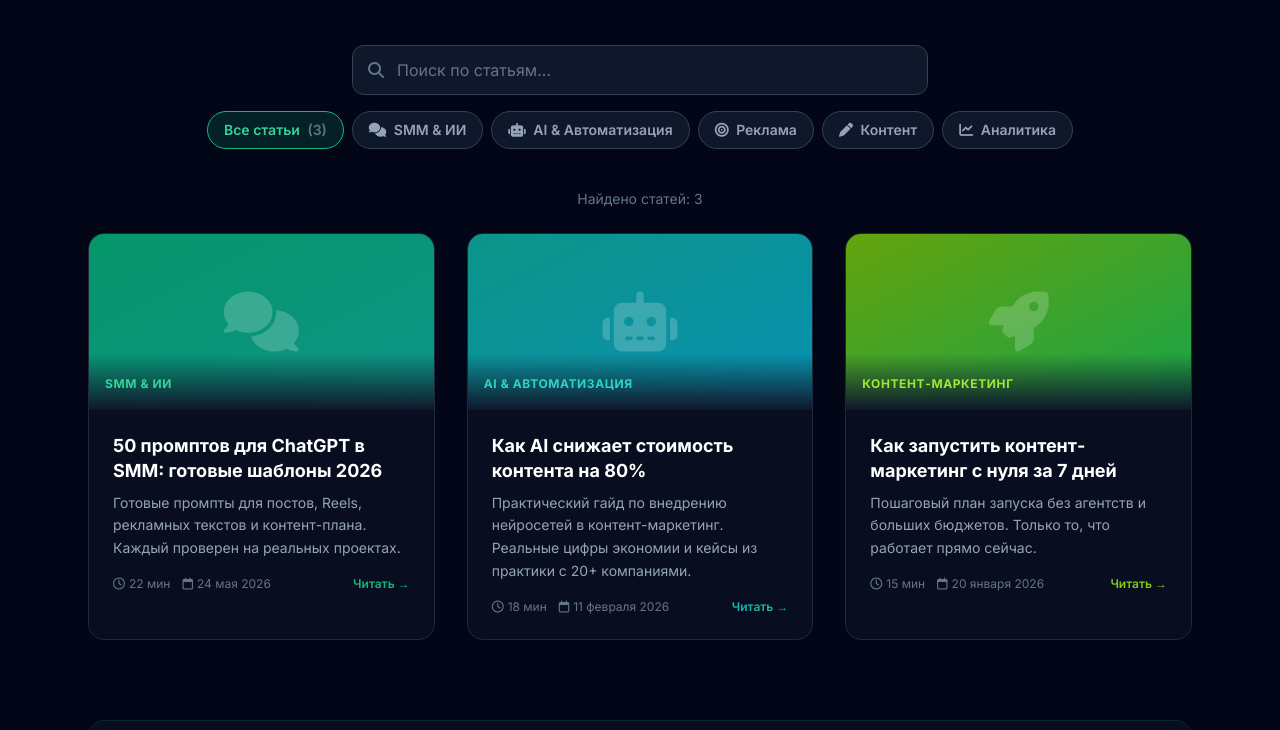
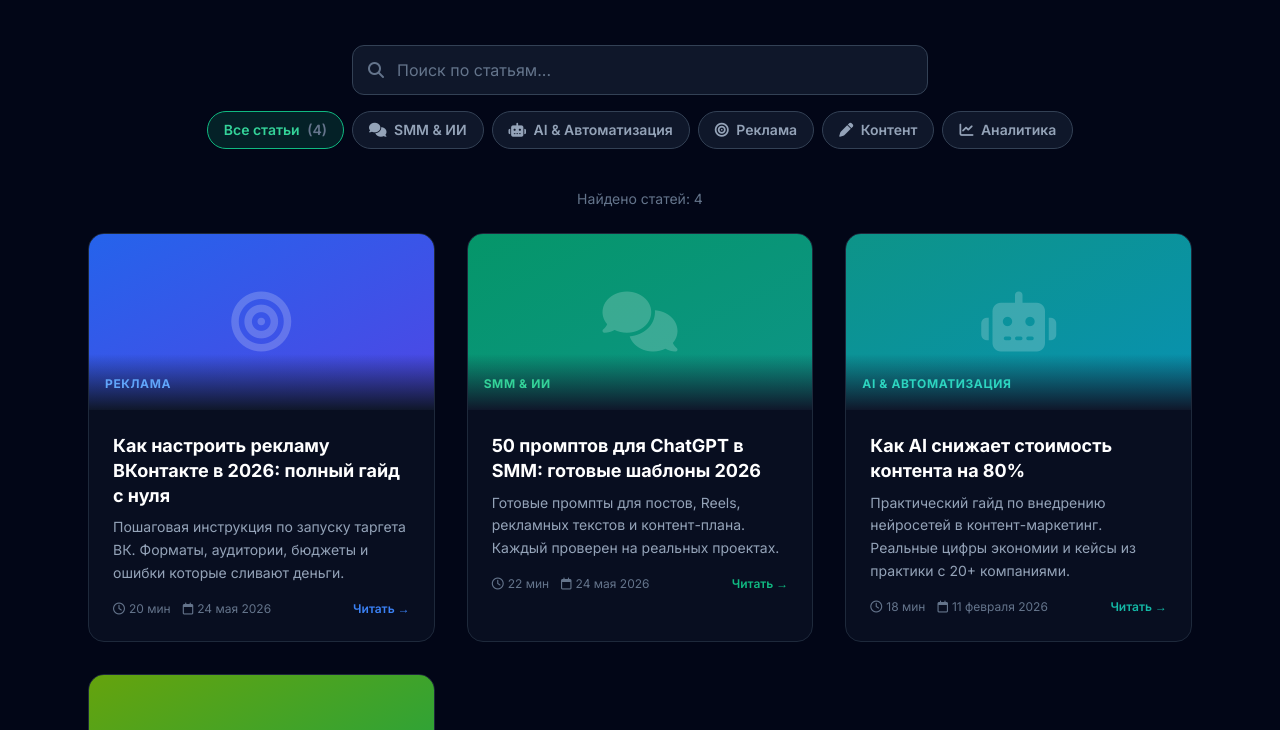
Before and after one commit to vladsaram/vladsaram.github.io, a plain HTML site: page blog.html in a window 1280 px wide. Shown: the part 248-978 px from the top of the page. Drawn offline with nearby package versions, Linux system fonts and the light colour scheme.

Commit message:
Update blog.html

```diff
--- a/blog.html
+++ b/blog.html
@@ -148,6 +148,18 @@
 <script>
 const ARTICLES = [
     {
+    title: "Как настроить рекламу ВКонтакте в 2026: полный гайд с нуля",
+    desc: "Пошаговая инструкция по запуску таргета ВК. Форматы, аудитории, бюджеты и ошибки которые сливают деньги.",
+    category: "Реклама",
+    categoryColor: "blue",
+    icon: "fa-bullseye",
+    iconBg: "from-blue-600 to-indigo-600",
+    read: "20 мин",
+    url: "articles/reklama-vkontakte-2026.html",
+    date: "2026-05-24",
+    dateLabel: "24 мая 2026"
+},
+    {
         title: "50 промптов для ChatGPT в SMM: готовые шаблоны 2026",
         desc: "Готовые промпты для постов, Reels, рекламных текстов и контент-плана. Каждый проверен на реальных проектах.",
         category: "SMM & ИИ",
```
